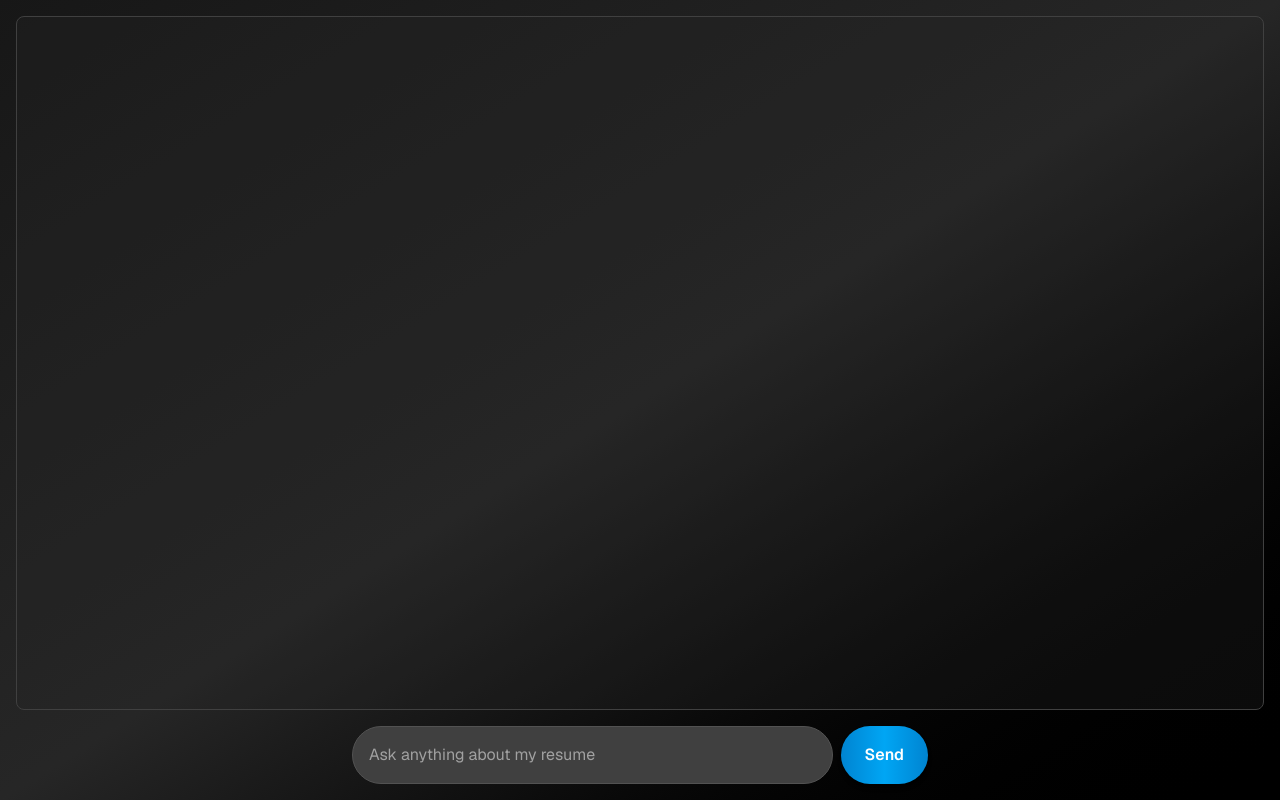
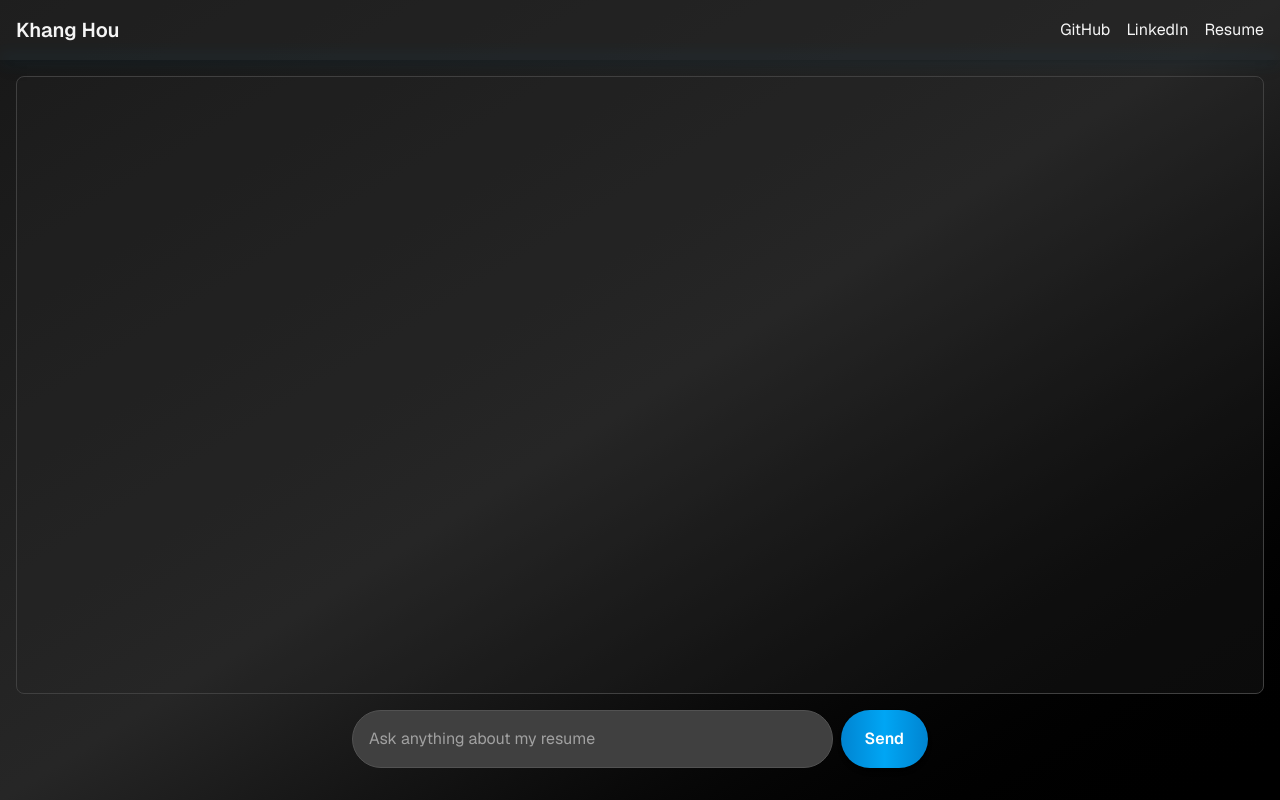
Before and after one commit to tankh99/ai-portfolio, a Next.js app: page / in a window 1280 px wide. Built offline with nearby package versions, Linux system fonts and the light colour scheme.

Commit message:
add navbar

```diff
--- a/src/app/page.tsx
+++ b/src/app/page.tsx
@@ -1,6 +1,7 @@
 'use client'
 
 import React, { useState, useEffect, useRef } from "react"; // Added React and useRef
+import Navbar from "../components/Navbar"; // Import the Navbar component
 
 interface Message {
   id: string;
@@ -65,7 +66,15 @@ export default function Home() {
   };
 
   return (
-    <div className="flex flex-col h-screen p-4 font-[family-name:var(--font-geist-sans)] bg-gradient-to-br from-neutral-900 via-neutral-800 to-black text-neutral-100">
+    <div className="flex flex-col h-screen font-[family-name:var(--font-geist-sans)] bg-gradient-to-br from-neutral-900 via-neutral-800 to-black text-neutral-100">
+      <Navbar
+        name="Khang Hou"
+        githubUrl="https://github.com/tankh99"
+        linkedinUrl="https://linkedin.com/in/khanghou"
+        resumeUrl="/resume.pdf" // Assuming resume is in public folder
+      />
+      {/* Chat messages area is now inside a div that allows Navbar to be sticky */}
+      <div className="flex flex-col flex-grow overflow-hidden p-4">
         {/* Chat messages area */}
         <div className="flex-grow overflow-y-auto mb-4 space-y-4 p-2 rounded-lg bg-neutral-800/30 border border-neutral-700">
           {messages.map((msg) => (
@@ -99,7 +108,7 @@ export default function Home() {
         )}
 
         {/* Input form */}
-      <form onSubmit={handleSubmit} className="w-full flex gap-x-2 max-w-xl self-center sticky bottom-4">
+        <form onSubmit={handleSubmit} className="w-full mt-4 flex gap-x-2 max-w-xl self-center sticky bottom-4">
           <input
             name="question" // Still useful for FormData if you ever revert, though we use controlled input now
             type="text"
@@ -129,5 +138,6 @@ export default function Home() {
           </button>
         </form>
       </div>
+    </div>
   );
 }
--- /dev/null
+++ b/src/components/Navbar.tsx
@@ -0,0 +1,33 @@
+import React from 'react';
+
+interface NavbarProps {
+  name: string;
+  githubUrl: string;
+  linkedinUrl: string;
+  resumeUrl: string;
+}
+
+const Navbar: React.FC<NavbarProps> = ({ name, githubUrl, linkedinUrl, resumeUrl }) => {
+  return (
+    <nav className="bg-neutral-800/50 p-4 text-neutral-100 sticky top-0 z-50 shadow-lg">
+      <div className="container mx-auto flex justify-between items-center">
+        <div className="text-xl font-semibold">{name}</div>
+        <div className="space-x-4">
+          <a href={githubUrl} target="_blank" rel="noopener noreferrer" className="hover:text-sky-400 transition-colors">
+            GitHub
+          </a>
+          <a href={linkedinUrl} target="_blank" rel="noopener noreferrer" className="hover:text-sky-400 transition-colors">
+            LinkedIn
+          </a>
+          <a href={resumeUrl} target="_blank" rel="noopener noreferrer" className="hover:text-sky-400 transition-colors">
+            Resume
+          </a>
+        </div>
+      </div>
+      {/* Glow effect: achieved with a pseudo-element or an extra div with a gradient/shadow */}
+      <div className="absolute bottom-0 left-0 right-0 h-1 bg-gradient-to-t from-sky-500/50 via-sky-500/20 to-transparent opacity-70 blur-sm"></div>
+    </nav>
+  );
+};
+
+export default Navbar;
```
Lines whose indentation alone changed are shown as unchanged.
